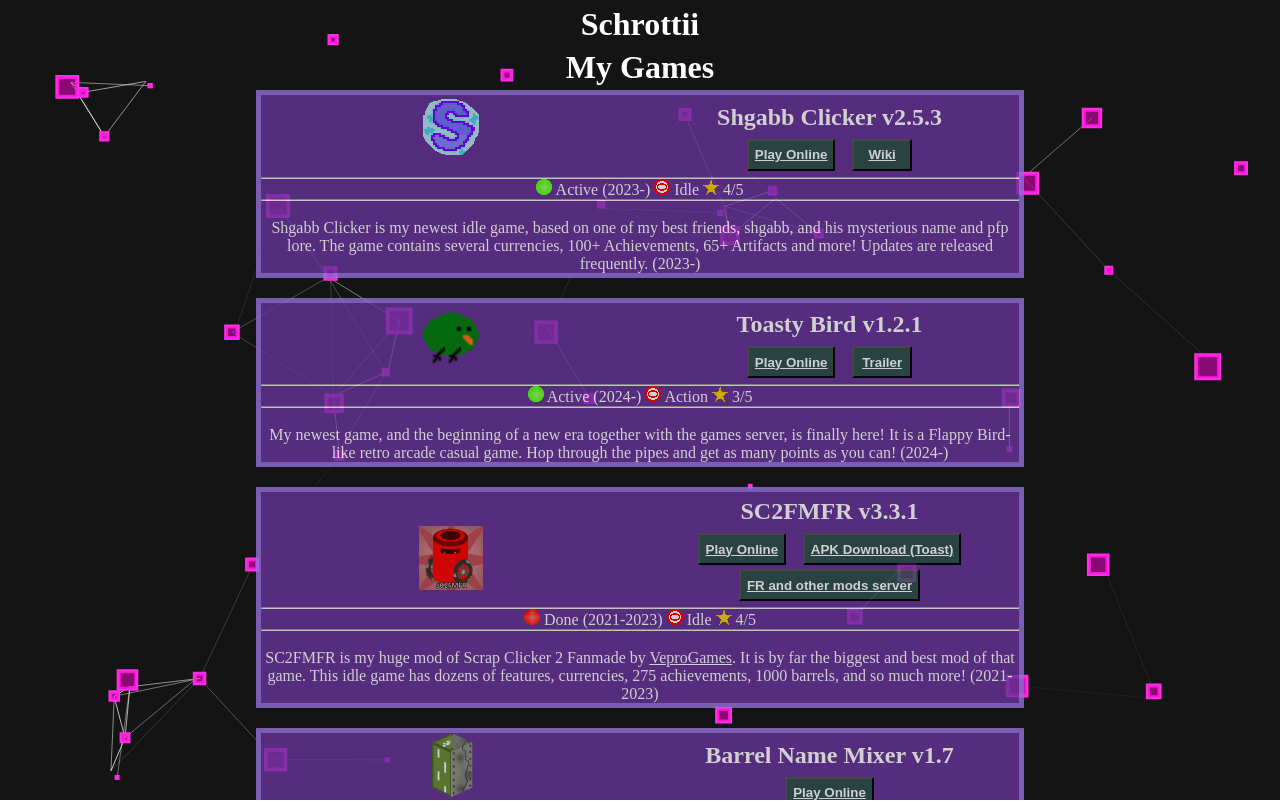
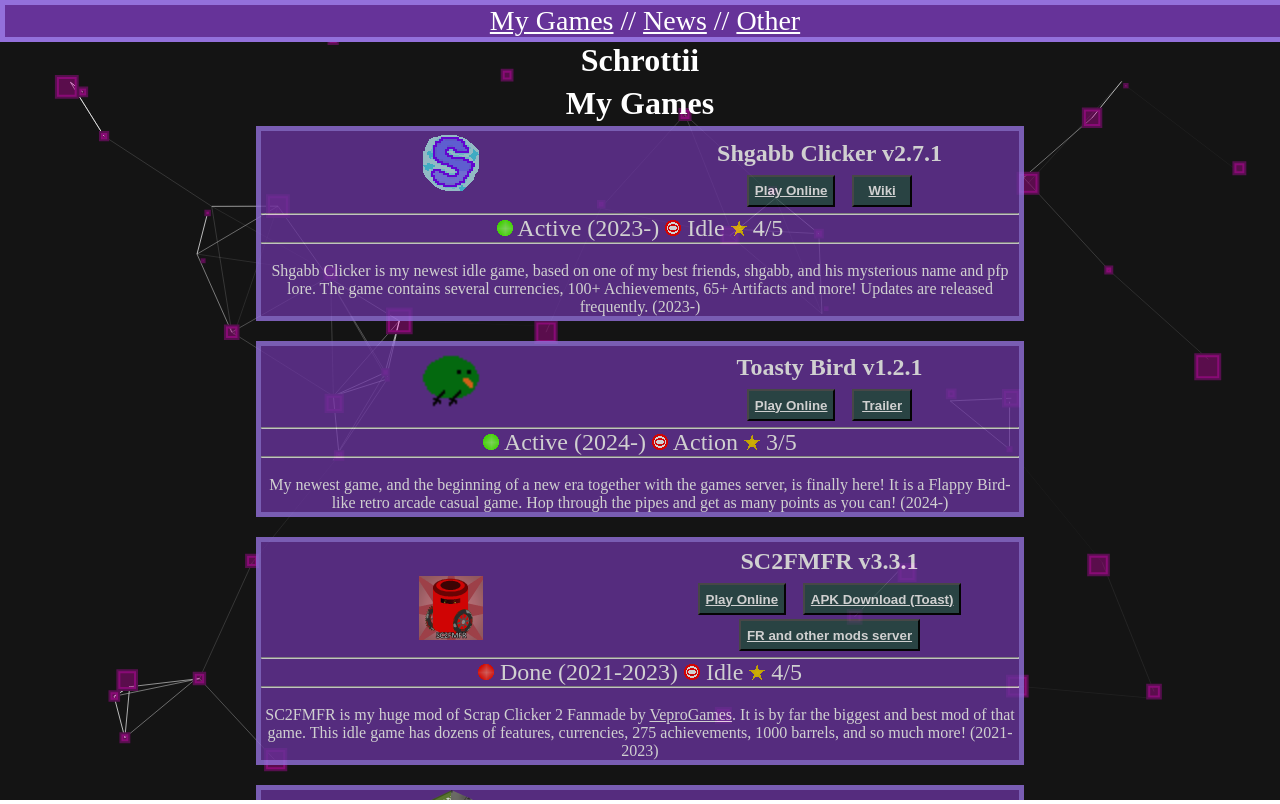
Before and after one commit to schrottii/schrottii.github.io, a plain HTML site: page index.html in a window 1280 px wide. Drawn offline with Linux system fonts and the light colour scheme.

Commit message:
website v1.4: top navigation, fisecraft and a lot more

```diff
--- a/index.html
+++ b/index.html
@@ -11,7 +11,16 @@
 </head>
 <body>
     <div id="particles-js"></div>
+    <br /><br />
     <h1>Schrottii</h1>
+
+    <div class="topNavigation">
+
+        <a href="#gamesRender">My Games</a> //
+        <a href="#newsRender">News</a> //
+        <a href="#other">Other</a>
+
+    </div>
 
     <h1>My Games</h1>
     <div id="gamesRender"></div>
@@ -20,27 +29,41 @@
     <div id="newsRender"></div>
 
     <h1>Other</h1>
-    <div class="gameDiv">
+    <div class="gameDiv" id="other">
         <h2>About Me</h2>
-        I'm a young female programmer from Germany who makes some fun idle games and other projects in her free time, for free! I enjoy updating my projects, expanding them, releasing many updates, but they always contain interesting content. I love interacting with the players, giving advice and playing the games myself.<br />
-        <br /><hr />
-        My languages: <br />
-        <span style="color: black; background-color: orangered" class="lang">HTML</span>  <span style="color: black; background-color: yellow" class="lang">JS</span>  <span style="color: white; background-color: mediumpurple" class="lang">CSS</span>  <span style="color: black; background-color: yellow" class="lang">Batchfile</span>  <span style="color: white; background-color: cornflowerblue" class="lang">Py</span>  <span style="color: black; background-color: indianred" class="lang">Wikitext</span>  <span style="color: white; background-color: royalblue" class="lang">Markdown</span>
+        <img src="images/moon.png" class="gameImg" style="float: right" />
+        I'm a young female programmer from Germany who makes some fun idle games and other projects in her free time, for free! I enjoy updating my projects, expanding them, releasing many updates, but they always contain interesting content. Quantity and quality! I love interacting with the players, giving advice, seeing them discuss my games and playing the games myself. I am also an artist (image editing, pixel art, game sprites and more). The best way to contact me is via Discord.<br />
         <br /><br /><hr />
-        Contact me: <br />
+
+        <h3>My languages:</h3>
+        <span style="color: black; background-color: orangered" class="lang">HTML</span>  <span style="color: black; background-color: yellow" class="lang">JS</span>  <span style="color: white; background-color: mediumpurple" class="lang">CSS</span>  <span style="color: white; background-color: #af7219" class="lang">Java</span>
+        <br /><br />
+        <span style="color: black; background-color: yellow" class="lang">Batchfile</span>  <span style="color: white; background-color: cornflowerblue" class="lang">Py</span>  <span style="color: black; background-color: indianred" class="lang">Wikitext</span>  <span style="color: white; background-color: royalblue" class="lang">Markdown</span>
+        <br /><br /><hr />
+
+        <h3>Contact me:</h3>
         Discord username: <span style="background-color: white; color: black">schrottii</span><br />
         Discord Server for my games: <a href="https://discord.gg/CbBeJXKUrk" style="background-color: white; color: black">Games</a><br />
         Discord Server for fun: <a href="https://discord.gg/3T4CBmh" style="background-color: white; color: black">Toast</a><br />
-        YouTube: <a href="https://www.youtube.com/channel/UC7qnN9M1_PUqmrgOHQipC2Q" style="background-color: white; color: black">Schrottii</a><br />
-        <a href="privacy.html">Privacy Policy (boring)</a>
+        YouTube: <a href="https://www.youtube.com/channel/UC7qnN9M1_PUqmrgOHQipC2Q" style="background-color: white; color: black">Schrottii</a>
+        <br /><br /><hr />
+
+        <h3>More:</h3>
+        <a href="privacy.html">Privacy Policy (boring)</a> <br />
+        <a href="restore-savegames.html">If you played any of my games on the old host, click here to see how to restore your save</a>
+        <br /><br /><hr />
+
+        <h3>Cool pages:</h3>
+        (External links) <br />
+        <a href="https://github.com/ozh/github-colors">Github colors by Ozh</a> <br />
+        <a href="https://www.markdownguide.org/getting-started/">Markdown guide</a> <br />
+        <a href="https://r.3v.fi/discord-timestamps/">Discord timestamp generator</a>
         <br />
-        <br />
-        <a href="restore-savegames.html">If you played any of my games on the old host, click here to see how to restore your save</a>
     </div>
 
     <div class="gameDiv">
-        <h2>This Website: v1.3</h2>
-        This website displays my games, some text about me, the website and invites to the servers. Fancy background and some basic design. Info to rescue saves.
+        <h2>This Website: v1.4</h2>
+        This website displays my games, some text about me, the website and invites to the servers. Fancy background and some basic design. Info to rescue saves. Nothing too crazy yet, but it does its job, and I keep expanding it.
     </div>
 
     <div class="gameDiv">
--- a/particles/app.js
+++ b/particles/app.js
@@ -29,19 +29,14 @@ particlesJS('particles-js',
                 "type": "edge",
                 "stroke": {
                     "width": 4,
-                    "color": "#ff2de6"
+                    "color": "#560f4e"
                 },
                 "polygon": {
                     "nb_sides": 5
-                },
-                "image": {
-                    "src": "img/github.svg",
-                    "width": 100,
-                    "height": 100
                 }
             },
             "opacity": {
-                "value": 0.5,
+                "value": 0.3,
                 "random": false,
                 "anim": {
                     "enable": false,
@@ -69,7 +64,7 @@ particlesJS('particles-js',
             },
             "move": {
                 "enable": true,
-                "speed": 29.988083682536654,
+                "speed": 30,
                 "direction": "none",
                 "random": false,
                 "straight": false,
--- a/scripts/games.js
+++ b/scripts/games.js
@@ -25,7 +25,7 @@ class Game {
             ren = ren + `</h3></div>`;
         }
         if (this.info != undefined) {
-            ren = ren + "<hr><img src='images/" + this.info[0] + ".png'> " + this.info[1] + "   <img src='images/genre.png'> " + this.info[2] + "   <img src='images/star.png'> " + this.info[3];
+            ren = ren + "<hr><div style='font-size: 24px'><img src='images/" + this.info[0] + ".png'> " + this.info[1] + "   <img src='images/genre.png'> " + this.info[2] + "   <img src='images/star.png'> " + this.info[3] + "</div>";
         }
         if (this.desc != undefined) {
             ren = ren + "<hr><br />" + this.desc;
@@ -48,7 +48,7 @@ function renderGames() {
 
 // List of games, edit here
 const games = {
-    shgabbClicker: new Game("Shgabb Clicker", "2.5.3", "shgabb.png", {
+    shgabbClicker: new Game("Shgabb Clicker", "2.7.1", "shgabb.png", {
         desc: "Shgabb Clicker is my newest idle game, based on one of my best friends, shgabb, and his mysterious name and pfp lore. The game contains several currencies, 100+ Achievements, 65+ Artifacts and more! Updates are released frequently. (2023-)",
         links: [['https://schrottii.github.io/shgabb-clicker/', 'Play Online'], ['https://shgabb-clicker.fandom.com/wiki/Shgabb_Clicker_Wiki', 'Wiki']],
         info: ["active", "Active (2023-)", "Idle", "4/5"],
@@ -83,6 +83,11 @@ const games = {
         links: [['https://schrottii.github.io/combcalc/', 'Use Online']],
         info: ["active", "Active (2024-)", "Tools", "2/5"],
     }),
+    fisecraft: new Game("Fisecraft", "1.0", "fisecraft.png", {
+        desc: "My first Minecraft mod. It adds a bit of everything: a new armor and tool set, several building blocks, a new crop, some food, some teleportation items and more. ~22 new blocks and ~27 new items. (2024-)",
+        links: [['https://curseforge.com/minecraft/mc-mods/fisecraft', 'Curseforge page'], ['https://www.curseforge.com/minecraft/mc-mods/fisecraft/files/', 'Curseforge download']],
+        info: ["active", "Active (2024-)", "Minecraft mod", "3/5"],
+    }),
 }
 
 renderGames();
--- a/scripts/news.js
+++ b/scripts/news.js
@@ -39,6 +39,8 @@ const news = [
     new News(12, "Toasty Bird v1.2", "May 2nd - This update adds SKINS, a SHOP, improved patch notes and more!"),
     new News(13, "CombCalc", "May 13th - This is not a new game. It's a tool. Whether the name mixer is a game or a tool is debatable, but this is definitely a tool. An app. And it's out now! Here you can see whether the Global Challenge in Scrap 2 is active, plus more info. Later it will also have calculators."),
     new News(14, "New updates", "June 23rd - Sorry for the lack of news! There have been many new updates. CombCalc v1.1, Name Mixer v1.7, Shgabb Clicker's latest version is v2.5.3 & more!"),
+    new News(15, "Fisecraft is out now!", "July 23rd - These news are a bit delayed, but oh well... Big announcement! The past few weeks I've finally started learning another programming language: Java. It took a while to learn, create and test, but my first MC mod is out now: Fisecraft! This is just the beginning. It adds a bit of everything: a new armor and tool set, several building blocks, a new crop, some food, some teleportation items and more. ~22 new blocks and ~27 new items. You can find its links at the bottom of the games section, where it now has an entry."),
+    new News(16, "Website v1.4", "July 23rd - This website update makes the background less distracting, increases readability of texts, adds Fisecraft, Java to my list of languages, cool pages mini section, and a navigation bar at the top."),
 ]
 
 renderNews();
--- a/style.css
+++ b/style.css
@@ -30,9 +30,9 @@ button{
 /* my stuff */
 .gameDiv {
     text-align: center;
-    margin-left: 10%;
-    margin-right: 10%;
-    max-width: 80%;
+    margin-left: 6%;
+    margin-right: 6%;
+    max-width: 88%;
     opacity: 0.8;
     background-color: rebeccapurple;
     border: thick mediumpurple;
@@ -72,6 +72,17 @@ button{
     margin-right: 4px;
 }
 
+.topNavigation {
+    background-color: rebeccapurple;
+    border: thick mediumpurple;
+    border-style: solid;
+    position: fixed;
+    top: 0;
+    width: 100%;
+    z-index: 10;
+    font-size: 28px;
+}
+
 /* particles stuff */
 
 #particles-js {
```
Also changed, not shown: images/fisecraft.png (added), images/moon.png (added).
